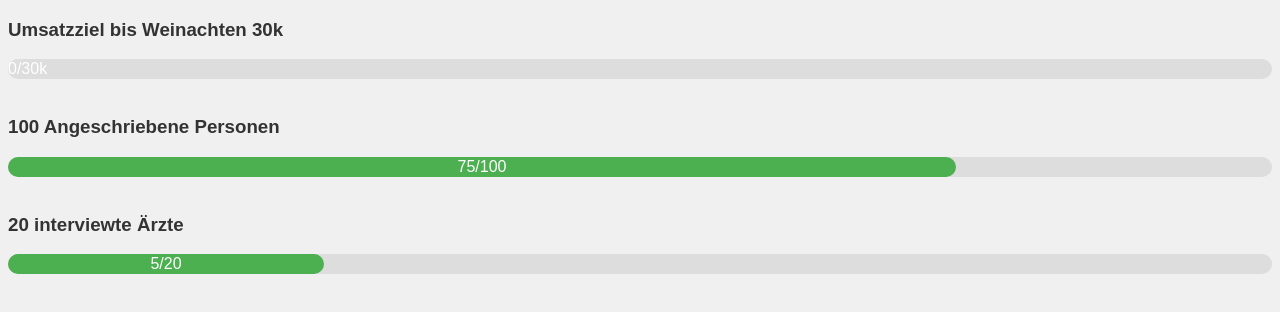
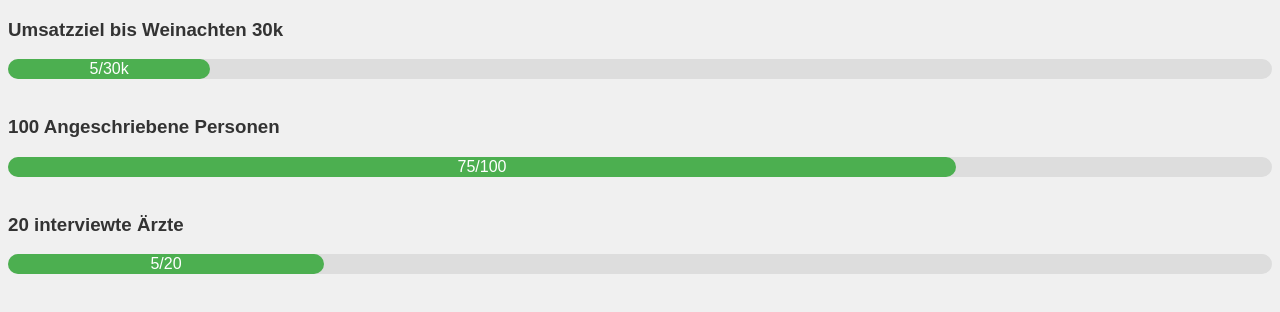
Before and after one commit to gumgumder/Chess_Results, a plain HTML site: page progressbar.html in a window 1280 px wide. Drawn offline with Linux system fonts and the light colour scheme.

Commit message:
Update progressbar.html

```diff
--- a/progressbar.html
+++ b/progressbar.html
@@ -32,7 +32,7 @@
 <body>
   <h3>Umsatzziel bis Weinachten 30k</h3>
   <div class="progress-container">
-    <div class="progress" style="width: 0%">0/30k</div>
+    <div class="progress" style="width: 16%">5/30k</div>
   </div>
   <br/>
   <h3>100 Angeschriebene Personen</h3>
```
